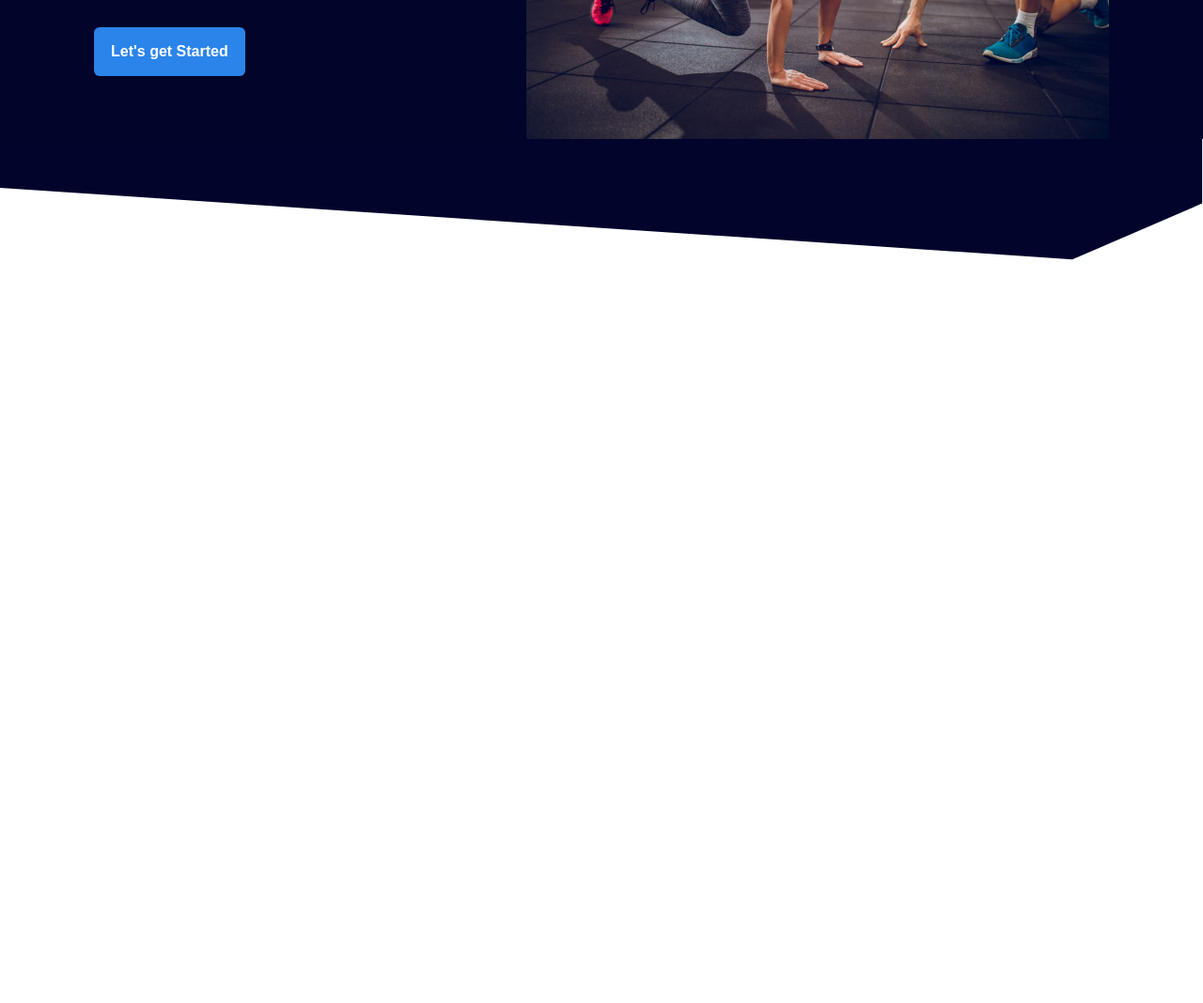
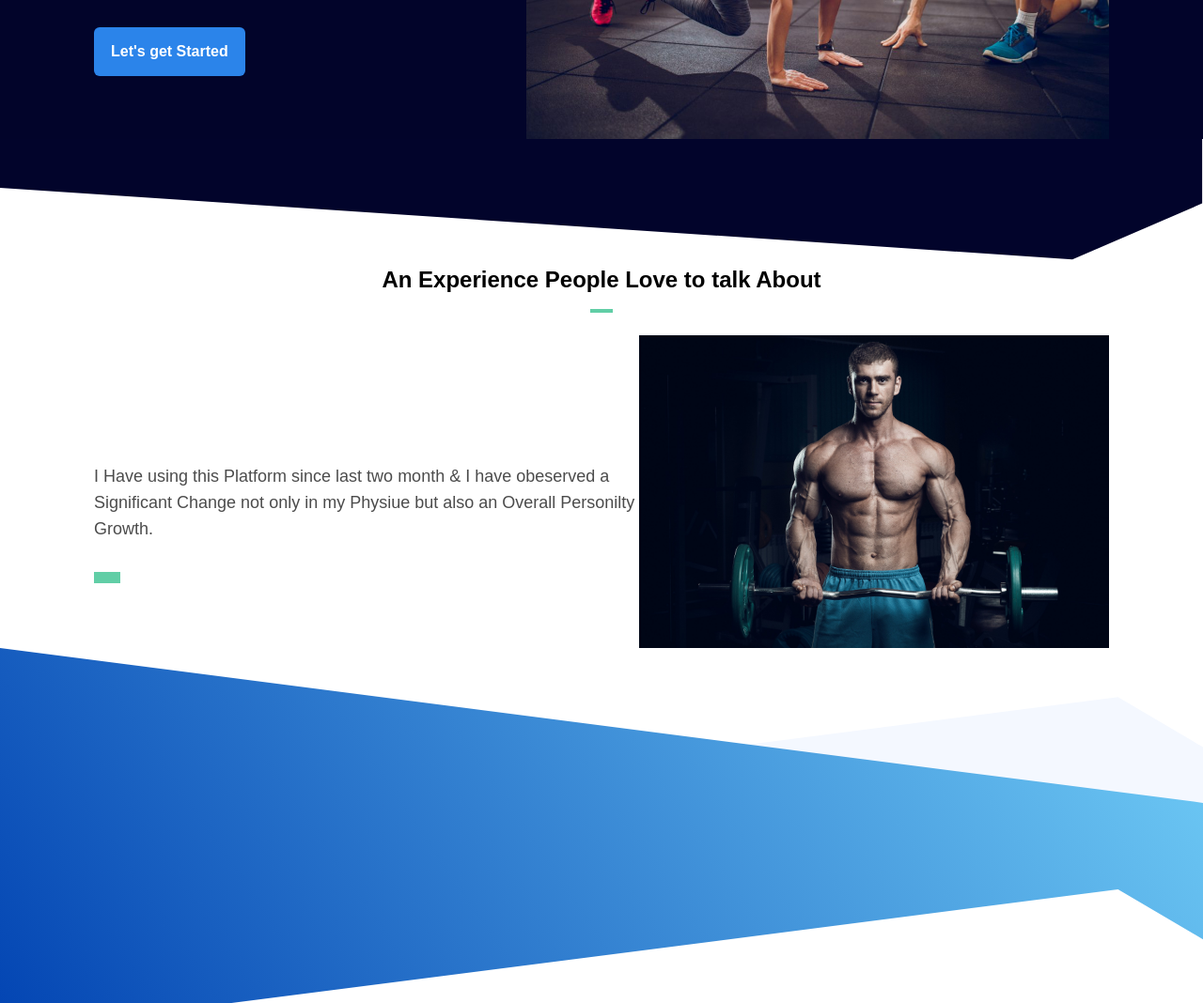
Before and after one commit to Varuntiwari04/GYM-trainer, a website built with Vite: page index.html in a window 1280 px wide. Shown: the part 1684-2752 px from the top of the page at 94% size. Before the commit the page ends 1982 px from the top, so only its background shows below. Built offline with nearby package versions, Linux system fonts and the light colour scheme.

Commit message:
newvarun.commit

```diff
--- a/index.html
+++ b/index.html
@@ -9,7 +9,7 @@
     <script src="https://unpkg.com/feather-icons"></script>
 </head>
 <body>
-     <nav class="bg-deepBlue ">
+     <nav class="bg-deepBlue  ">
 
         <div class="relative w-[1080px] mx-auto flex items-center justify-between">
           <a href="/" class="cursor-pointer" py-7px px-7px>
@@ -204,7 +204,40 @@
       </div>
         </section>
 
-    <script>
+
+        <!-- Testimonial Section -->
+
+        <section class="relative mt-[120px] overflow-hidden flex space-y-2 ">
+          <div class="relative w-12/12 max-w-[full] mx-auto pt-4">
+            <!-- heading -->
+            <h3 class=" font-mullish text-2xl leading-[1.2] font-extrabold text-center text-black">An Experience People Love to talk About</h3>
+            <div class="w-6 h-1 bg-greenLight mx-auto mt-4 mb-6"></div>
+             </section>
+
+             <section class="relative bg-white">
+              <div class="w:11/12 max-w-[1080px] flex flex-row justify-between items-center mx-auto ">
+               <!-- left part -->
+               <div class="space-y-8 ">
+                <h1 class=" font-semibold text-[30px] leading-[1.2] text-white">Find your Fitness with us!</h1>
+                 <p class="font-mullish text-[18px] leading-7 text-black opacity-70">
+                I Have using this Platform since last two month & I have obeserved a Significant Change not only in my Physiue but also an Overall Personilty Growth.
+                 </p>
+                 <div class="w-7 h-3 bg-greenLight"></div>
+          </div>
+               <!-- rightpart -->
+         <img src="./Images/body builder image.jpg" alt=""
+         class="max-w-[500px]">
+     </div>
+     </section>
+
+     <!-- CTA -->
+     <section class="relative">
+        <div  class="absolute left-0 right-0 w-full">
+          <img src="./Images/CTABg.svg" alt=""
+          class="w-full object-fill space-x-10">
+        </div>
+     </section>
+     <script>
       feather.replace()
     </script>
 </body>
```
Also changed, not shown: Images/CTABg.svg (added), Images/body builder image.jpg (added), Images/ec28fdd6-ca6c-4619-a426-778e45b5a780.jpg (added).
